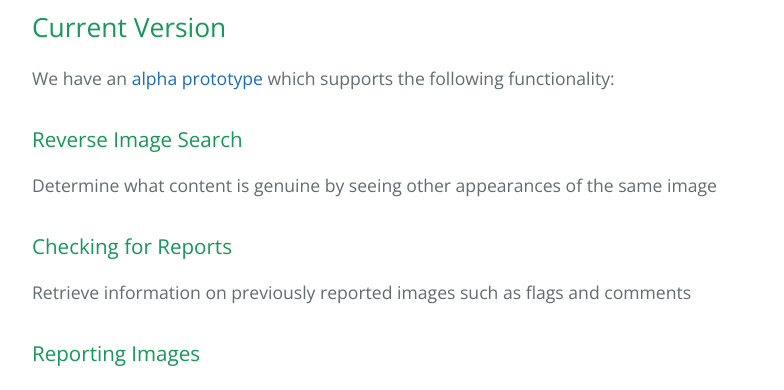
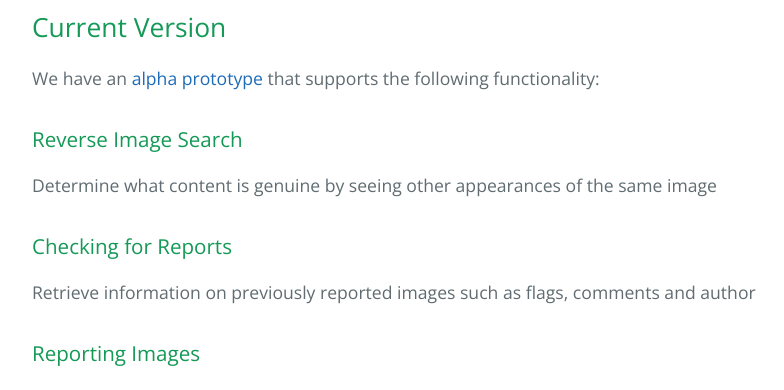
Before and after one commit to rzere/DejaVu, a Jekyll site: the page built from docs/index.md, in a window 1280 px wide and 900 px high, scrolled down 1242 px, cut to the strip 194-584 px from the top of the window. Shown: the whole strip, without its empty margins (192-976 px from the left). Built offline with Jekyll 4.4.1, drawn with Linux system fonts in a browser that asks for light colours; our own code applies the rules of GitHub Pages for plain Markdown files.

Commit message:
final tweaks

```diff
--- a/docs/index.md
+++ b/docs/index.md
@@ -38,11 +38,11 @@ prevent the spreading of fake news.
 
 ## Current Version
 
-We have an [alpha prototype](https://github.com/rzere/DejaVu/) which supports the following functionality:
+We have an [alpha prototype](https://github.com/rzere/DejaVu/) that supports the following functionality:
 ### Reverse Image Search
 Determine what content is genuine by seeing other appearances of the same image
 ### Checking for Reports
-Retrieve information on previously reported images such as flags and comments
+Retrieve information on previously reported images such as flags, comments and author
 ### Reporting Images
 Flag an image as misleading, out-of-context or fabricated and share your findings with others
 
```
